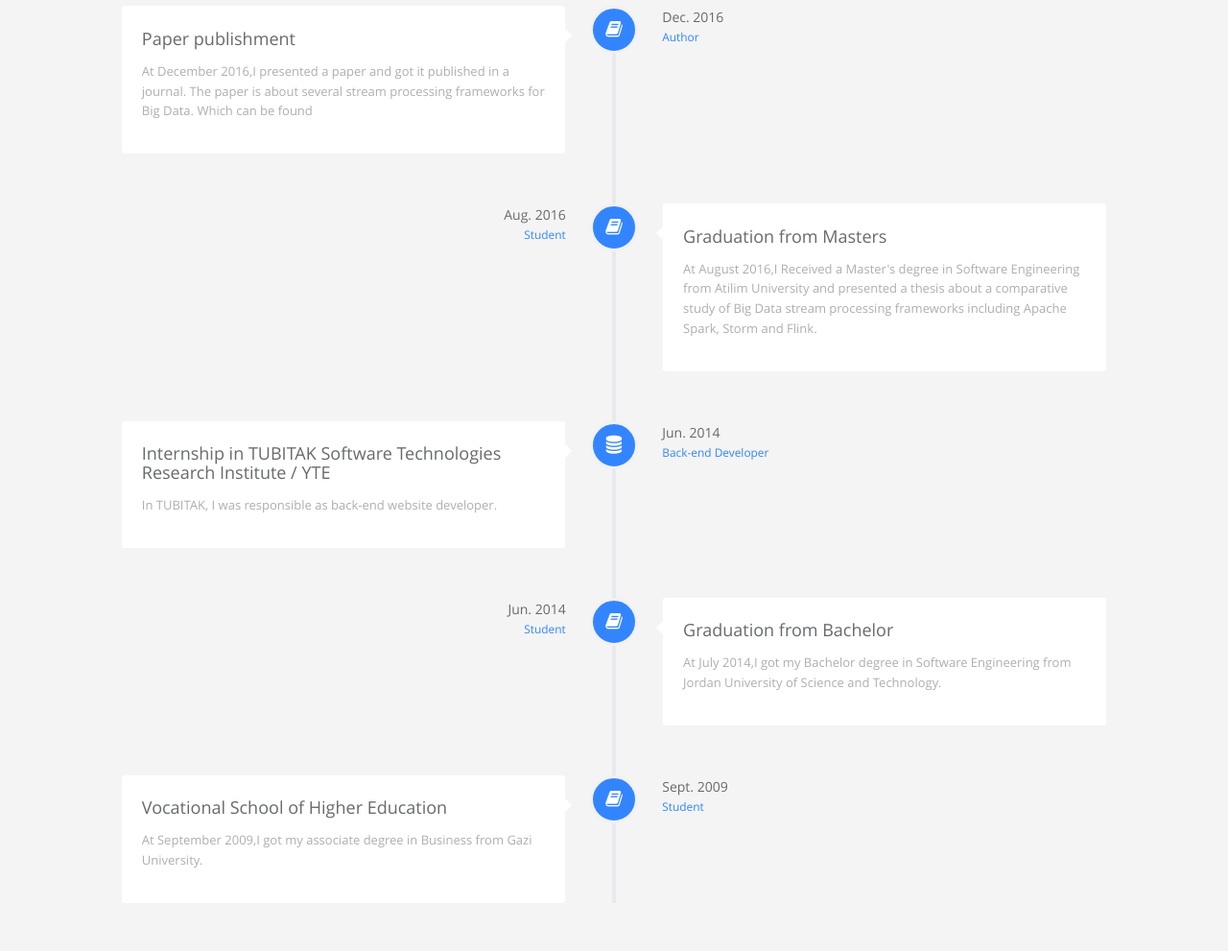
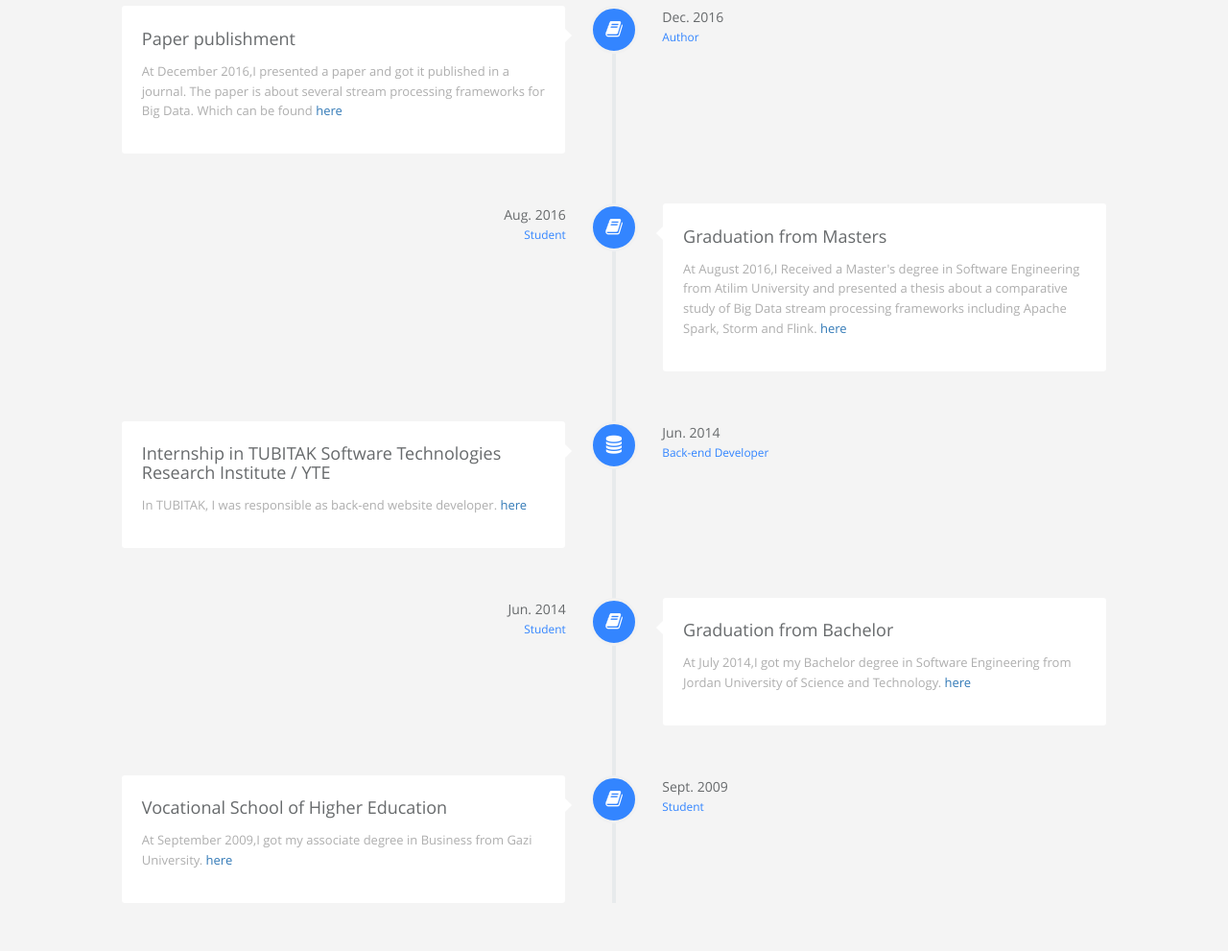
Before and after one commit to MuhammedGit/MuhammedGit.github.io, a Jekyll site: the page built from index.html, in a window 1280 px wide and 1400 px high, scrolled down 1007 px. Shown: the part 154-1145 px from the top of the window at 96% size. Built offline with Jekyll 4.4.1, drawn with Linux system fonts in a browser that asks for light colours.

Commit message:
Update career2.html

```diff
--- a/_includes/sections/career2.html
+++ b/_includes/sections/career2.html
@@ -16,7 +16,7 @@
                     </div>
                     <div class="vertical-timeline-content wow {% if loopindex == 1 %} rotateInUpRight {% else %} rotateInUpLeft {% endif %}">
                         <h2><span data-i18n="career.{{ career.name.i18n }}">{{ career.name.detail }}</span></h2>
-                        <p><span data-i18n="career.{{ career.desc.i18n }}">{{ career.desc.detail }} </span> {{career.link.text}}</p>
+                        <p><span data-i18n="career.{{ career.desc.i18n }}">{{ career.desc.detail }} </span> {{career.link.text}} <a href="{{career.link.http}}">here</a></p>
                         <span class="vertical-date"><span data-i18n="career.{{ career.date.i18n }}"> {{ career.date.detail }} </span>
                         <br/> <small><span data-i18n="career.{{ career.job.i18n }}">{{ career.job.detail }}</span></small> </span>
                     </div>
```
